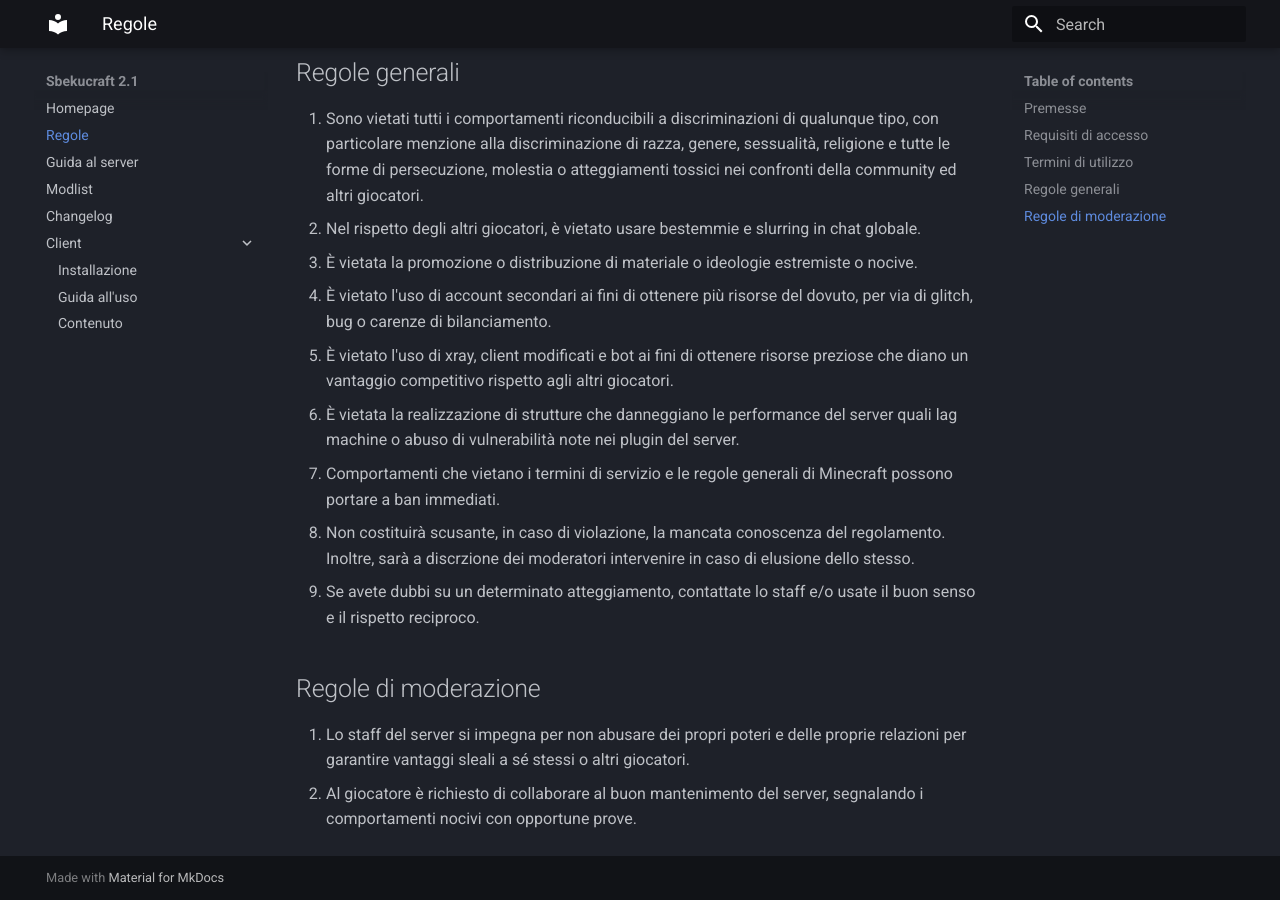
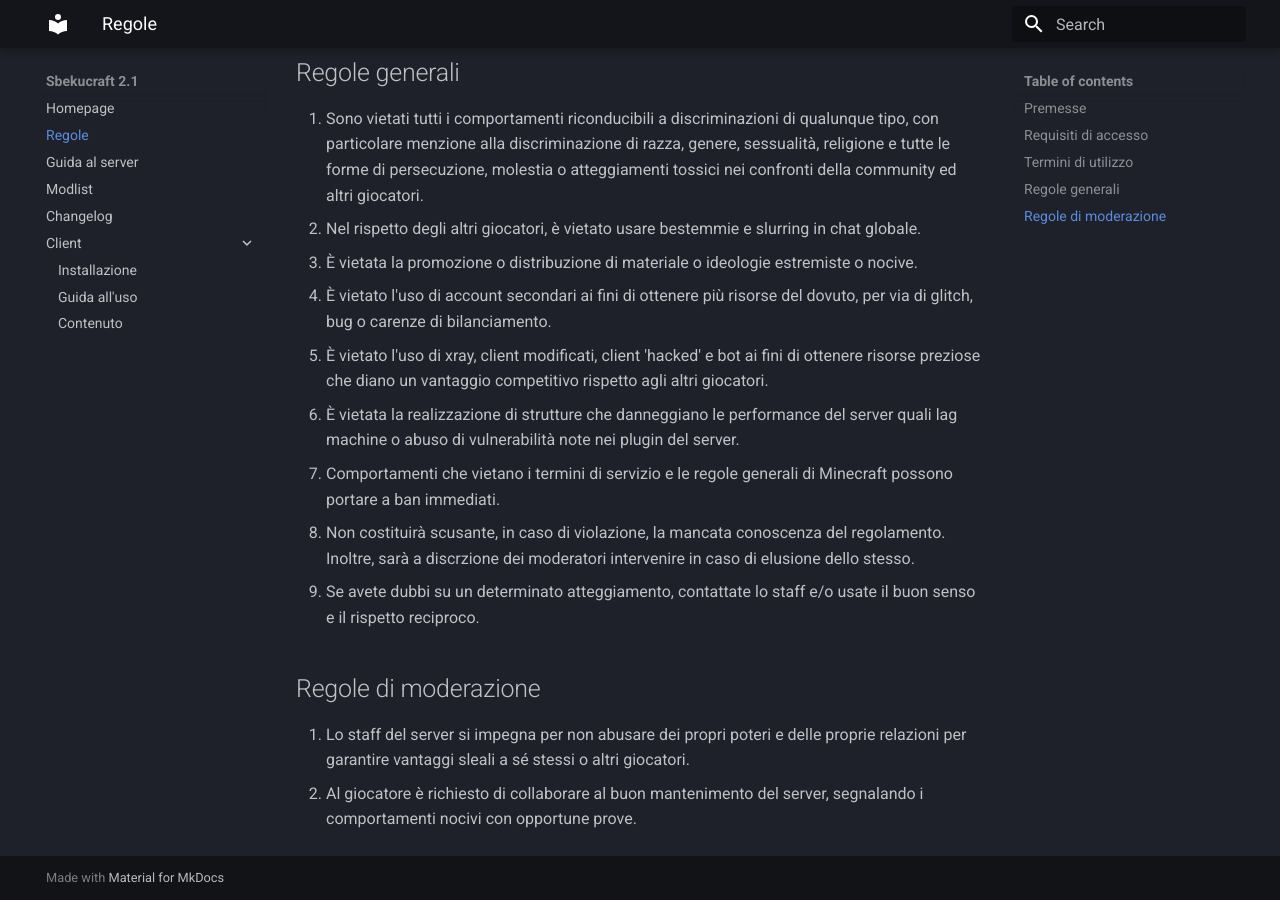
Before and after one commit to Sbekucraft/Sbekucraft-2.0-Wiki, an MkDocs documentation site: the page built from docs/regole.md, in a window 1280 px wide and 900 px high, scrolled down 916 px. Built offline with MkDocs 1.6.1 and Material for MkDocs 9.7.7, drawn with Linux system fonts in a browser that asks for light colours.

Commit message:
Updated rules

```diff
--- a/docs/regole.md
+++ b/docs/regole.md
@@ -20,7 +20,7 @@ Lo staff si riserva il diritto di punire chi non segue le regole silenziando, ki
 2. Nel rispetto degli altri giocatori, è vietato usare bestemmie e slurring in chat globale.
 3. È vietata la promozione o distribuzione di materiale o ideologie estremiste o nocive.
 4. È vietato l'uso di account secondari ai fini di ottenere più risorse del dovuto, per via di glitch, bug o carenze di bilanciamento.
-5. È vietato l'uso di xray, client modificati e bot ai fini di ottenere risorse preziose che diano un vantaggio competitivo rispetto agli altri giocatori.
+5. È vietato l'uso di xray, client modificati, client 'hacked' e bot ai fini di ottenere risorse preziose che diano un vantaggio competitivo rispetto agli altri giocatori.
 6. È vietata la realizzazione di strutture che danneggiano le performance del server quali lag machine o abuso di vulnerabilità note nei plugin del server.
 7. Comportamenti che vietano i termini di servizio e le regole generali di Minecraft possono portare a ban immediati.
 8. Non costituirà scusante, in caso di violazione, la mancata conoscenza del regolamento. Inoltre, sarà a discrzione dei moderatori intervenire in caso di elusione dello stesso.
```
